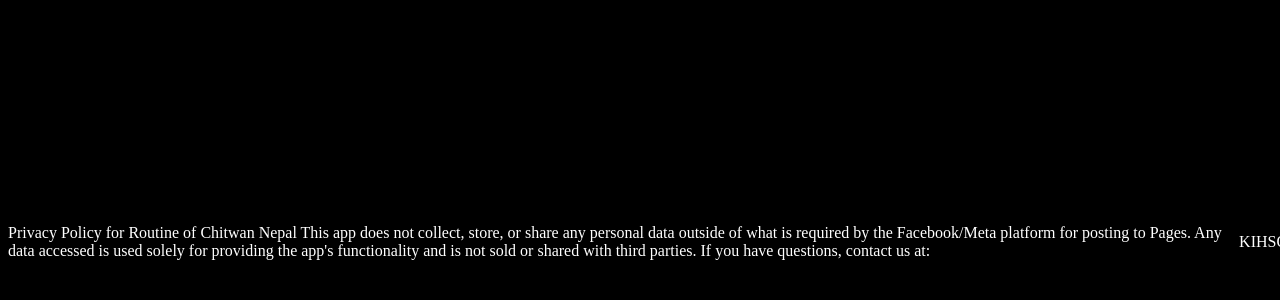
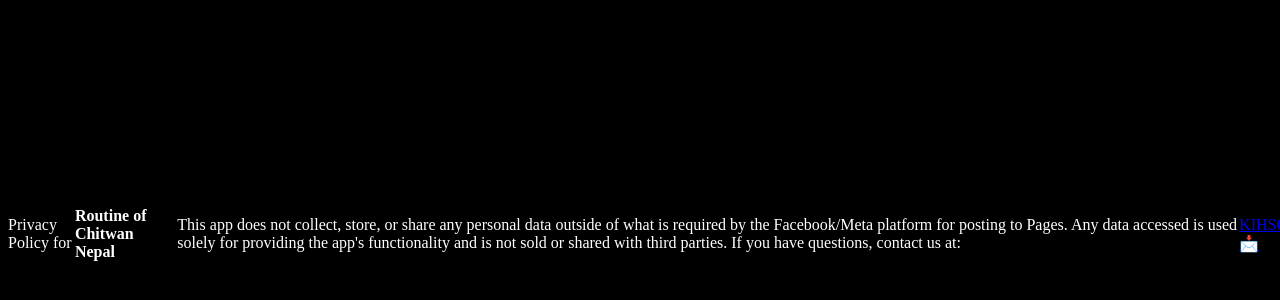
Before and after one commit to KIHs0/pp, a plain HTML site: page index.html in a window 1280 px wide. Shown: the part 166-466 px from the top of the page. Drawn offline with Linux system fonts and the light colour scheme.

Commit message:
Update index.html

```diff
--- a/index.html
+++ b/index.html
@@ -8,17 +8,16 @@
       color:white;
       width:100vw;
       height:100vh
+    position:absolute;
+    top:0;
+    font:lato,sanserif,Roboto,monospace;
   }
 </style>
 <body >
 
-Privacy Policy for Routine of Chitwan Nepal
-
+Privacy Policy for <strong> Routine of Chitwan Nepal</strong>
 This app does not collect, store, or share any personal data outside of what is required by the Facebook/Meta platform for posting to Pages. Any data accessed is used solely for providing the app's functionality and is not sold or shared with third parties.
 
-If you have questions, contact us at:
-  <a mailto:'kihsogaming@gmail.com>
-  KIHSO
-</a>
+If you have questions, contact us at:<a href="mailto:webmaster@example.com">KIHSO📩</a>
 
 </body>
```
